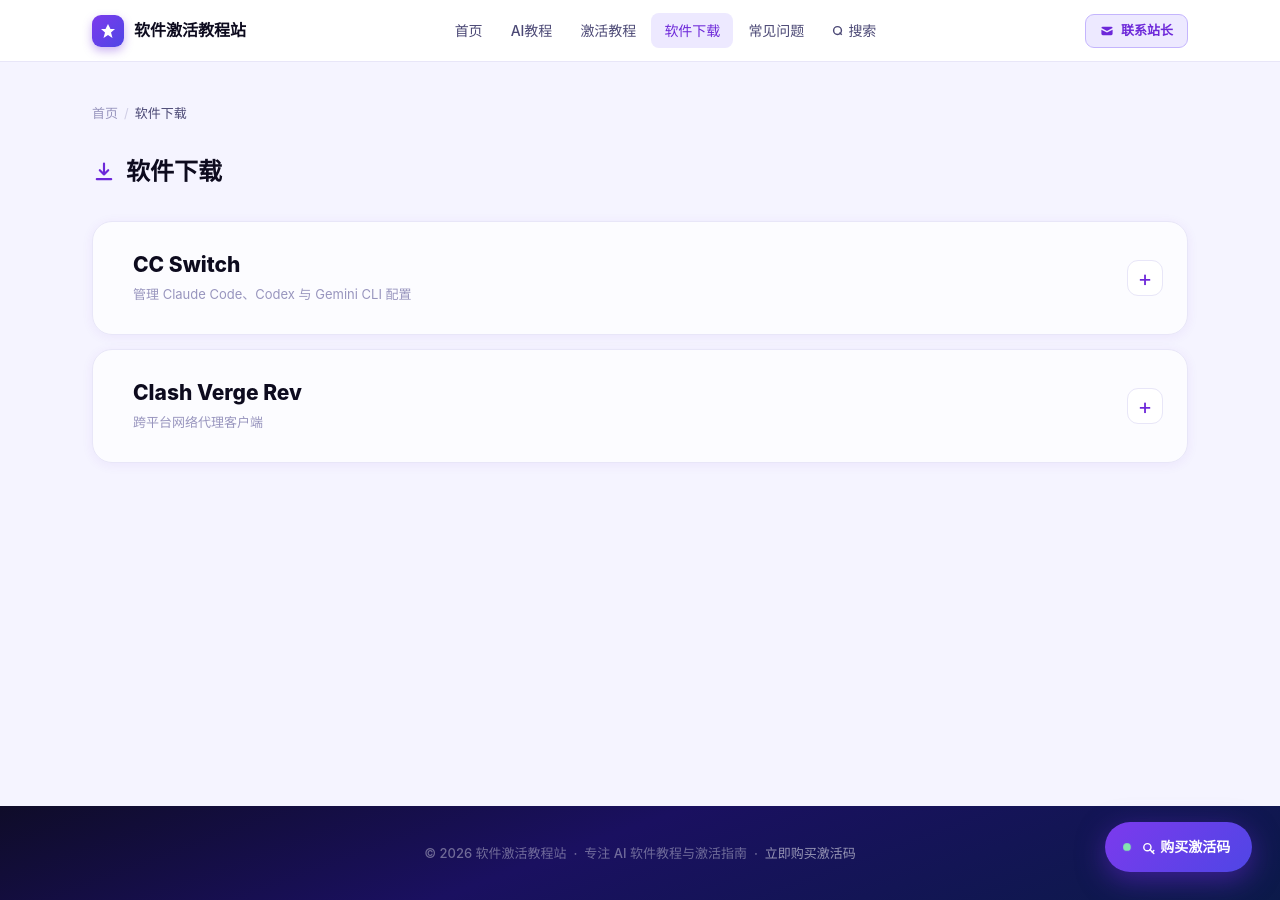
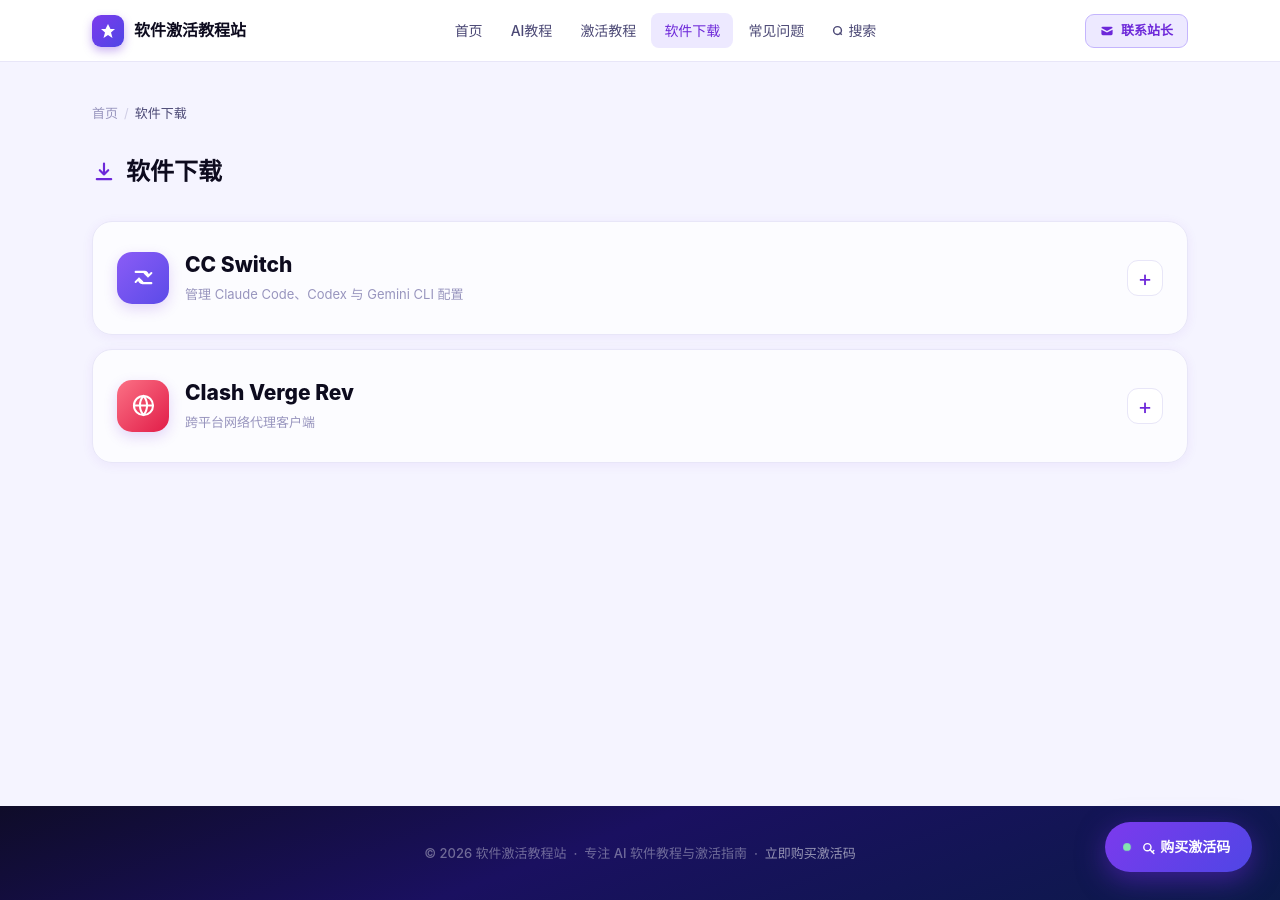
Before and after one commit to leo11hang/Kilian.github.io, a Jekyll site: the page built from download.html, in a window 1280 px wide. Built offline with Jekyll 4.4.1, drawn with Linux system fonts in a browser that asks for light colours; comment, search, counter and statistics services are not loaded.

Commit message:
Update main.css

```diff
--- a/assets/css/main.css
+++ b/assets/css/main.css
@@ -836,8 +836,11 @@
 .download-accordion > summary { display: flex; align-items: center; gap: 16px; min-height: 112px; padding: 20px 24px; cursor: pointer; list-style: none; }
 .download-accordion > summary::-webkit-details-marker { display: none; }
 .download-accordion > summary:hover { background: linear-gradient(110deg, rgba(237,233,255,.55), transparent 75%); }
+.download-product-icon { display: grid; place-items: center; width: 52px; height: 52px; border-radius: 15px; flex: 0 0 auto; box-shadow: 0 5px 14px rgba(109,40,217,.18); }
+.download-product-icon svg { width: 27px; height: 27px; fill: none; stroke: white; stroke-width: 1.8; stroke-linecap: round; stroke-linejoin: round; }
+.cc-product-icon { background: linear-gradient(135deg, #8b5cf6, #5b4be8); }
+.clash-product-icon { background: linear-gradient(135deg, #fb7185, #e11d48); }
 .download-summary-copy { display: flex; flex-direction: column; align-items: flex-start; gap: 3px; min-width: 0; }
-.download-summary-copy .cc-download-eyebrow { margin: 0; }
 .download-accordion-name { font-size: 21px; line-height: 1.35; font-weight: 850; color: var(--text-1); }
 .download-accordion-hint { color: var(--text-3); font-size: 13px; }
 .download-accordion-toggle { display: grid; place-items: center; width: 36px; height: 36px; margin-left: auto; border: 1px solid var(--border); border-radius: 11px; background: white; color: var(--accent); flex: 0 0 auto; }
@@ -888,7 +891,9 @@
 .cc-download-button { display: inline-flex; align-items: center; justify-content: center; align-self: flex-start; min-width: 76px; min-height: 32px; padding: 6px 12px; color: white; background: var(--grad); border-radius: 8px; font-size: 12px; font-weight: 750; text-align: center; transition: transform var(--transition), box-shadow var(--transition); }
 .cc-download-button:hover { transform: translateY(-1px); box-shadow: 0 5px 14px rgba(109,40,217,.24); }
 @media (max-width: 600px) {
-  .download-accordion > summary { min-height: 96px; padding: 16px; }
+  .download-accordion > summary { min-height: 88px; padding: 14px; gap: 12px; }
+  .download-product-icon { width: 44px; height: 44px; border-radius: 13px; }
+  .download-product-icon svg { width: 23px; height: 23px; }
   .download-accordion-name { font-size: 18px; }
   .download-accordion-hint { font-size: 12px; }
   .cc-download { padding: 20px 16px; }
```
